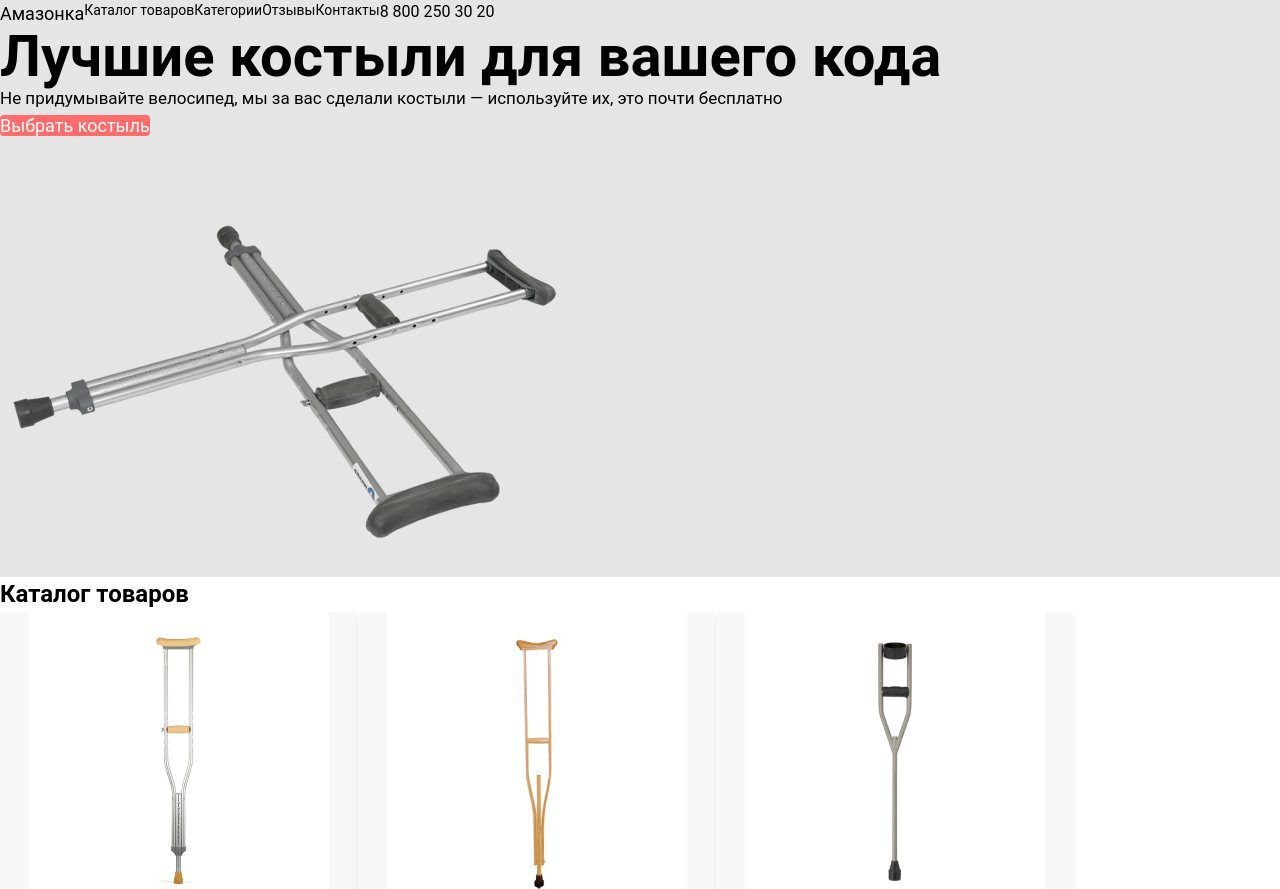
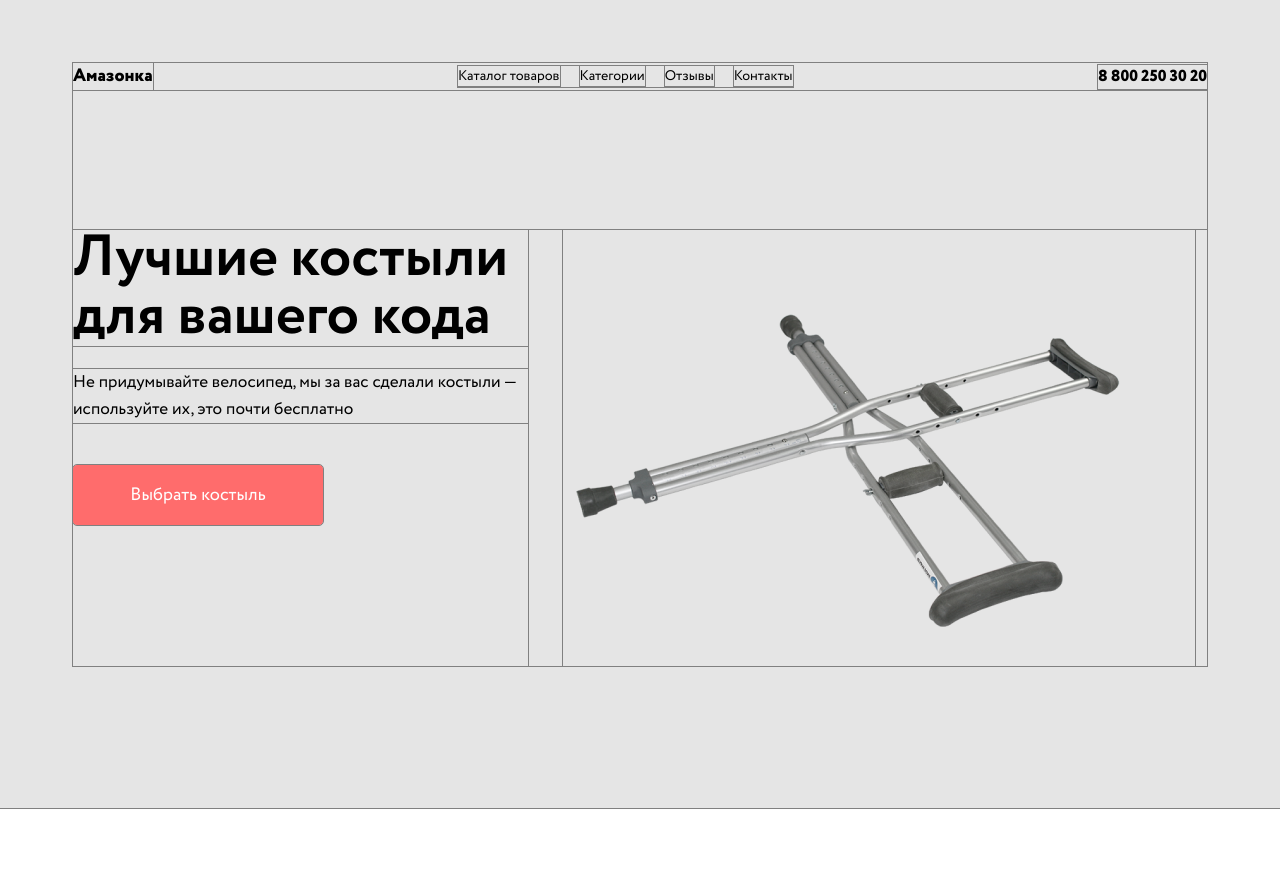
Before and after one commit to Shaktyka/amazonka, a plain HTML site: page index.html in a window 1280 px wide. Shown: the top 889 px of the page. Drawn offline with Linux system fonts and the light colour scheme.

Commit message:
Добавляет стили хэдера

```diff
--- a/css/style.css
+++ b/css/style.css
@@ -1,21 +1,69 @@
+/* Шрифты */
+
+@font-face {
+  font-family: 'Circle';
+  font-style: normal;
+  font-weight: 300;
+  font-display: swap;
+  src:
+    local('Circle'),
+    url('../fonts/Circe-Light.woff') format('woff');
+}
+
+@font-face {
+  font-family: 'Circle';
+  font-style: normal;
+  font-weight: 400;
+  font-display: swap;
+  src:
+    local('Circle'),
+    url('../fonts/Circe-Regular.woff') format('woff');
+}
+
+@font-face {
+  font-family: 'Circle';
+  font-style: normal;
+  font-weight: 700;
+  font-display: swap;
+  src:
+    local('Circle'),
+    url('../fonts/Circe-Bold.woff') format('woff');
+}
+
+@font-face {
+  font-family: 'Circle';
+  font-style: normal;
+  font-weight: 900;
+  font-display: swap;
+  src:
+    local('Circle'),
+    url('../fonts/Circe-ExtraBold.woff') format('woff');
+}
+
+/* Основные */
+
+* {
+  outline: 1px solid gray;
+}
+
 html,
 body {
   margin: 0;
   padding: 0;
   background-color: white;
-  font-family: 'Roboto', Arial, sans-serif;
+  font-family: 'Circle', Arial, sans-serif;
   font-size: 14px;
   line-height: 21px;
   font-weight: 400;
   color: #000000;
 }
 
-/*container {
-  max-width: 1492px;
+.container {
+  max-width: 1134px;
   margin: 0 auto;
-}*/
+}
 
-/* COMMON */
+/* Общие */
 
 *, *::before, *::after {
   -webkit-box-sizing: border-box;
@@ -80,6 +128,10 @@ input[type="radio"].visually-hidden {
 }
 
 .btn {
+  display: flex;
+  justify-content: center;
+  align-items: center;
+
   background-color: #FF6C6C;
   min-height: 60px;
 
@@ -93,12 +145,19 @@ input[type="radio"].visually-hidden {
 /* Хедер */
 
 .header {
+  margin-bottom: 100px;
+  padding-top: 63px;
+  padding-bottom: 142px;
   background-color: #E5E5E5;
 }
 
-.header .container {
+.header__top {
   display: flex;
+  justify-content: space-between;
+  align-items: center;
   flex-wrap: wrap;
+
+  margin-bottom: 140px;
 }
 
 /* Лого */
@@ -106,6 +165,7 @@ input[type="radio"].visually-hidden {
 .logo {
   font-size: 18px;
   line-height: 27px;
+  font-weight: 900;
 }
 
 /* Навигация */
@@ -115,6 +175,10 @@ input[type="radio"].visually-hidden {
   flex-wrap: wrap;
 }
 
+.site-nav li:not(:last-child) {
+  margin-right: 20px;
+}
+
 .site-nav a {
   font: inherit;
 }
@@ -122,6 +186,7 @@ input[type="radio"].visually-hidden {
 .phone {
   font-size: 16px;
   line-height: 24px;
+  font-weight: 900;
 }
 
 /* Промо-блок */
@@ -129,16 +194,24 @@ input[type="radio"].visually-hidden {
 .promo {
   display: flex;
   flex-wrap: wrap;
+  justify-content: flex-start;
+}
+
+.promo__text {
+  width: 455px;
+  margin-right: 35px;
 }
 
 .promo__title {
   font-size: 58px;
   line-height: 100%;
+  margin-bottom: 23px;
 }
 
 .promo__desc {
   font-size: 17px;
   line-height: 160%;
+  margin-bottom: 42px;
 }
 
 .promo__btn {
--- a/index.html
+++ b/index.html
@@ -13,6 +13,7 @@
 <body>
   <header class="header">
     <div class="container">
+      <div class="header__top">
         <a class="logo" href="index.html">Амазонка</a>
         <nav>
           <ul class="site-nav">
@@ -31,6 +32,7 @@
           </ul>
         </nav>
         <a class="phone" href="tel:88002503020">8 800 250 30 20</a>
+      </div>
       <!-- Промо-блок -->
       <section class="promo">
         <h2 class="v-hidden">Промо-блок</h2>
```
Also changed, not shown: fonts/Circe-ExtraBold.woff (added). Lines whose indentation alone changed are shown as unchanged.
